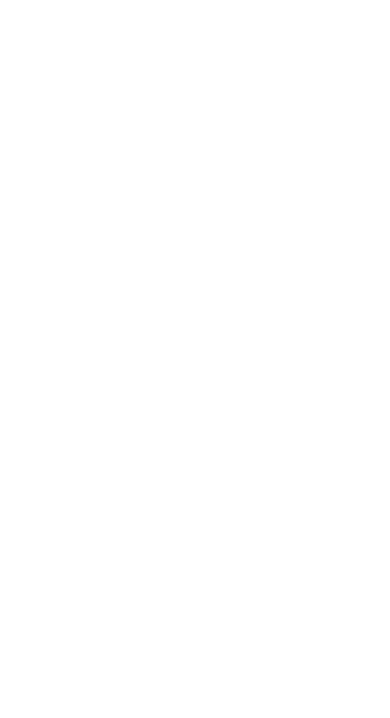
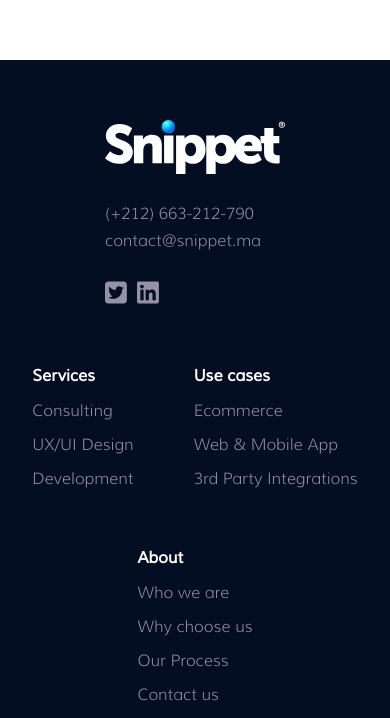
Before and after one commit to idh-47/Snippet_clone, a React (Vite) app: page / in a window 390 px wide. Shown: the part 5599-6317 px from the top of the page. Before the commit the page ends 5676 px from the top, so only its background shows below. Built offline with nearby package versions, Linux system fonts and the light colour scheme.

Commit message:
finished footer

```diff
--- a/package.json
+++ b/package.json
@@ -11,6 +11,7 @@
   },
   "dependencies": {
     "@fortawesome/fontawesome-svg-core": "^6.7.2",
+    "@fortawesome/free-brands-svg-icons": "^6.7.2",
     "@fortawesome/free-regular-svg-icons": "^6.7.2",
     "@fortawesome/free-solid-svg-icons": "^6.7.2",
     "@fortawesome/react-fontawesome": "^0.2.2",
--- a/src/components/footer.jsx
+++ b/src/components/footer.jsx
@@ -1,5 +1,54 @@
 import "../styles/footer.scss";
+import logo from "../assets/snippet_logo_white.svg";
+import { FontAwesomeIcon } from "@fortawesome/react-fontawesome";
+import {
+  faSquareTwitter,
+  faLinkedin,
+} from "@fortawesome/free-brands-svg-icons";
 
 export default function Footer() {
-  return <h1>helooooo</h1>;
+  return (
+    <>
+      <footer id="footer">
+        <div id="logonTxt">
+          <img src={logo} width={180} />
+          <div>
+            <p className="text1" style={{ marginBottom: 8 }}>
+              (+212) 663-212-790
+            </p>
+            <p className="text2">contact@snippet.ma</p>
+          </div>
+          <div>
+            <FontAwesomeIcon
+              icon={faSquareTwitter}
+              className="Ficon"
+              style={{ marginRight: 10 }}
+            />
+            <FontAwesomeIcon icon={faLinkedin} className="Ficon" />
+          </div>
+        </div>
+        <div id="ServicesC">
+          <div className="miniDiv">
+            <h4 className="Ftitle">Services</h4>
+            <p className="text1">Consulting</p>
+            <p className="text1">UX/UI Design</p>
+            <p className="text1">Development</p>
+          </div>
+          <div className="miniDiv">
+            <h4 className="Ftitle">Use cases</h4>
+            <p className="text1">Ecommerce</p>
+            <p className="text1">Web & Mobile App</p>
+            <p className="text1">3rd Party Integrations</p>
+          </div>
+          <div className="miniDiv">
+            <h4 className="Ftitle">About</h4>
+            <p className="text1">Who we are</p>
+            <p className="text1">Why choose us</p>
+            <p className="text1">Our Process</p>
+            <p className="text1">Contact us</p>
+          </div>
+        </div>
+      </footer>
+    </>
+  );
 }
--- a/src/styles/footer.scss
+++ b/src/styles/footer.scss
@@ -0,0 +1,65 @@
+$snippetGrey: #9491a9;
+$snippetBlack: #030f27;
+$snippetLightBlue: #1292ee;
+$snippetDarkBlue: #030e22;
+#logonTxt {
+  display: flex;
+  flex-direction: column;
+  gap: 30px;
+}
+#footer {
+  display: flex;
+  background-color: $snippetDarkBlue;
+  justify-content: center;
+  align-items: center;
+  flex-wrap: wrap;
+  gap: 330px;
+  height: 40vh;
+}
+.Ftitle {
+  font-family: "snippet";
+}
+
+.Ficon {
+  font-size: 25px;
+  color: $snippetGrey;
+}
+#ServicesC {
+  display: flex;
+  flex-wrap: wrap;
+  margin-bottom: 30px;
+  gap: 100px;
+}
+.miniDiv {
+  display: flex;
+  flex-direction: column;
+  gap: 15px;
+}
+
+@media (min-height: 1300px) {
+  #logonTxt {
+    margin-top: 60px;
+  }
+  #ServicesC {
+    position: relative;
+    bottom: 300px;
+  }
+  #footer {
+    margin-top: 100px;
+  }
+}
+@media (max-width: 450px) {
+  #logonTxt {
+    margin-top: 60px;
+    margin-bottom: 30px;
+  }
+  #ServicesC {
+    position: relative;
+    bottom: 300px;
+    gap: 60px;
+    justify-content: center;
+  }
+  #footer {
+    height: 700px;
+  }
+}
--- a/src/styles/section4.scss
+++ b/src/styles/section4.scss
@@ -56,10 +56,10 @@ $snippetLightBlue: #1292ee;
 @media (max-width: 450px) {
   #section4 {
     position: relative;
-    bottom: 250px;
+    bottom: 200px;
   }
   #txtW3 {
-    margin-bottom: 40px;
+    margin-bottom: 60px;
   }
   #cardW2 {
     height: 520px;
@@ -79,8 +79,7 @@ $snippetLightBlue: #1292ee;
     gap: 35px;
     align-items: center;
     flex-wrap: wrap;
-    border: 1px solid black;
-    padding-bottom: 200px;
+    padding-bottom: 10px;
     padding-top: 10px;
   }
 }
```
Also changed, not shown: 1 other file (tests, documents, lock files or other folders).
